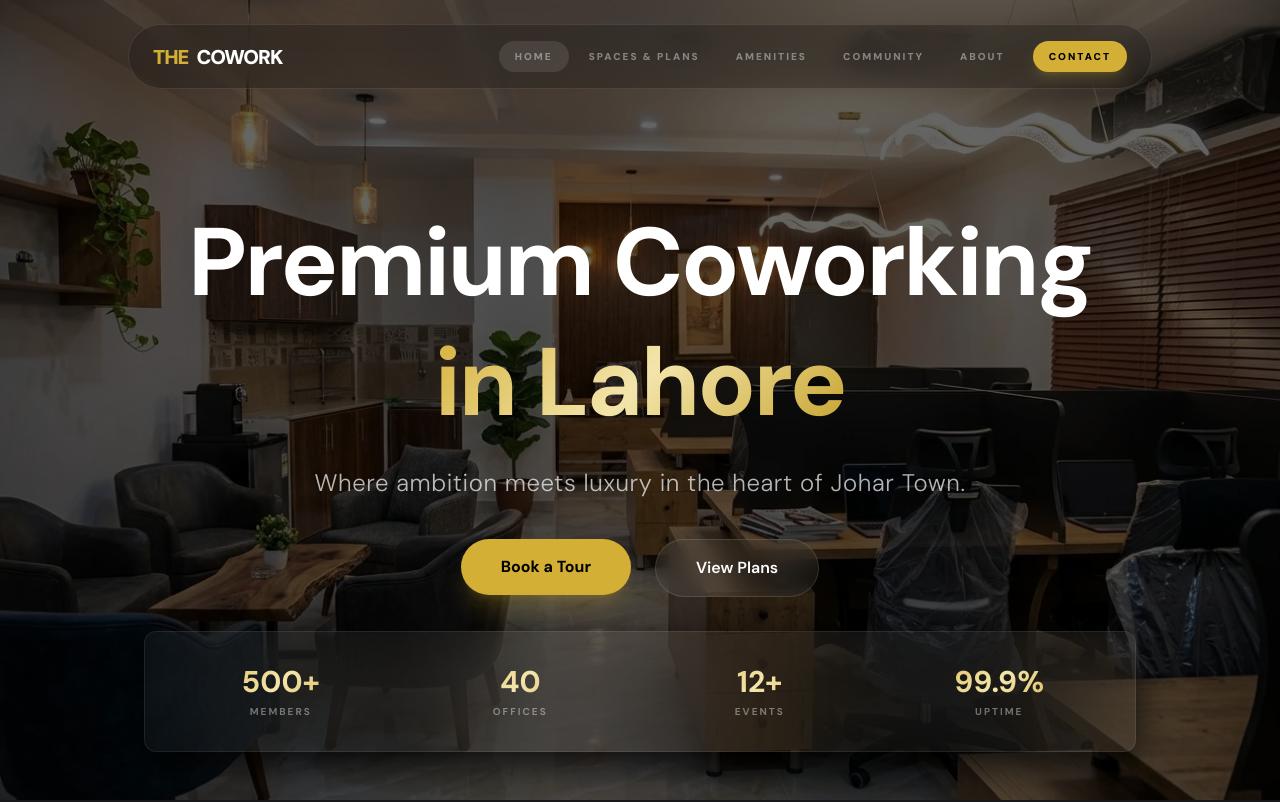
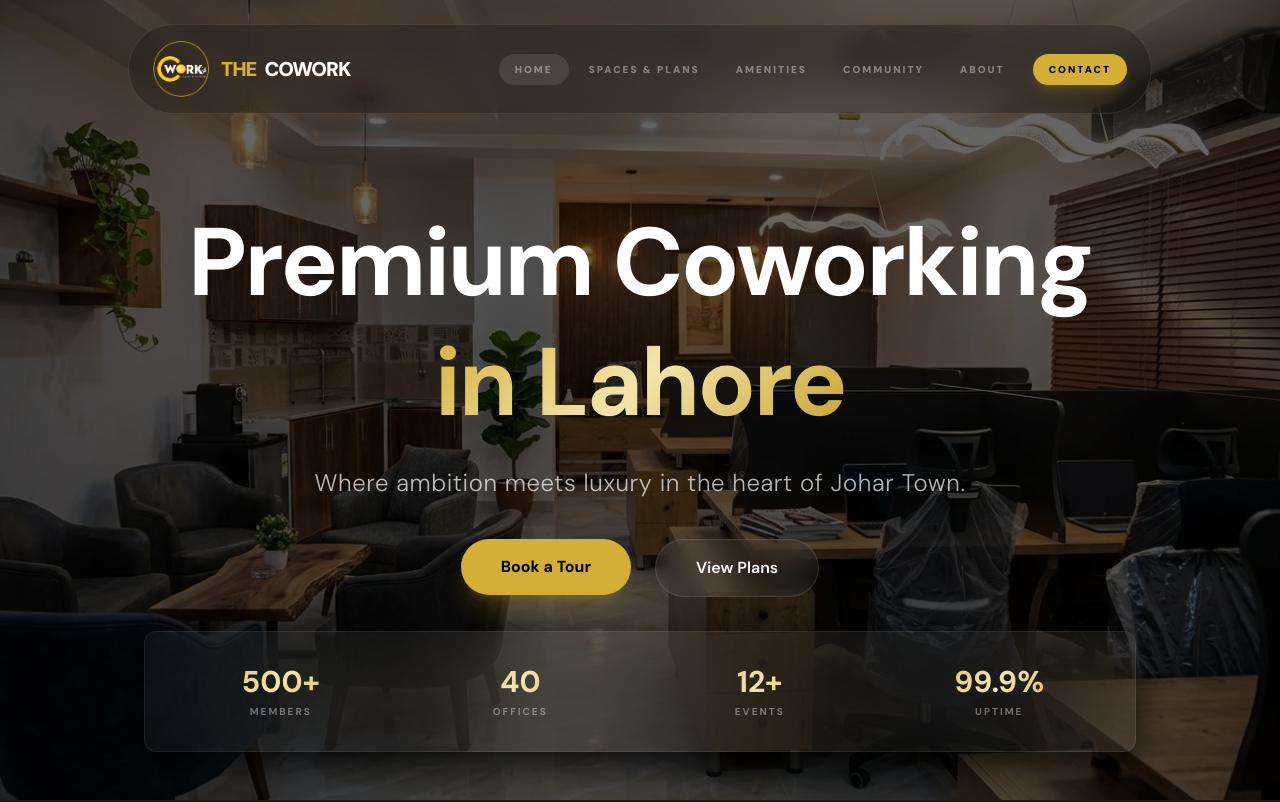
Before and after one commit to Wahabkh01/The-Cowork, a React (Vite) app: page / in a window 1280 px wide. Shown: the top 802 px of the page. Built offline with nearby package versions, Linux system fonts and the light colour scheme; a web font is replaced by a local one.

Commit message:
Added Logo

```diff
--- a/index.html
+++ b/index.html
@@ -3,7 +3,7 @@
   <head>
     <meta charset="UTF-8" />
     <meta name="viewport" content="width=device-width, initial-scale=1.0, maximum-scale=1" />
-    <link rel="icon" type="image/png" href="/favicon.png" />
+    <link rel="icon" type="image/png" href="/Images/Logo.png" sizes="any" />
     <link rel="preconnect" href="https://fonts.googleapis.com">
     <link rel="preconnect" href="https://fonts.gstatic.com" crossorigin>
     <link href="https://fonts.googleapis.com/css2?family=Architects+Daughter&family=DM+Sans:ital,opsz,wght@0,9..40,100..1000;1,9..40,100..1000&family=Fira+Code:wght@300..700&family=Geist+Mono:wght@100..900&family=Geist:wght@100..900&family=IBM+Plex+Mono:ital,wght@0,100;0,200;0,300;0,400;0,500;0,600;0,700;1,100;1,200;1,300;1,400;1,500;1,600;1,700&family=IBM+Plex+Sans:ital,wght@0,100..700;1,100..700&family=Inter:ital,opsz,wght@0,14..32,100..900;1,14..32,100..900&family=JetBrains+Mono:ital,wght@0,100..800;1,100..800&family=Libre+Baskerville:ital,wght@0,400;0,700;1,400&family=Lora:ital,wght@0,400..700;1,400..700&family=Merriweather:ital,opsz,wght@0,18..144,300..900;1,18..144,300..900&family=Montserrat:ital,wght@0,100..900;1,100..900&family=Open+Sans:ital,wght@0,300..800;1,300..800&family=Outfit:wght@100..900&family=Oxanium:wght@200..800&family=Playfair+Display:ital,wght@0,400..900;1,400..900&family=Plus+Jakarta+Sans:ital,wght@0,200..800;1,200..800&family=Poppins:ital,wght@0,100;0,200;0,300;0,400;0,500;0,600;0,700;0,800;0,900;1,100;1,200;1,300;1,400;1,500;1,600;1,700;1,800;1,900&family=Roboto+Mono:ital,wght@0,100..700;1,100..700&family=Roboto:ital,wght@0,100..900;1,100..900&family=Source+Code+Pro:ital,wght@0,200..900;1,200..900&family=Source+Serif+4:ital,opsz,wght@0,8..60,200..900;1,8..60,200..900&family=Space+Grotesk:wght@300..700&family=Space+Mono:ital,wght@0,400;0,700;1,400;1,700&display=swap" rel="stylesheet">
--- a/src/components/Footer.tsx
+++ b/src/components/Footer.tsx
@@ -9,9 +9,12 @@ export function Footer() {
 
         <div className="grid grid-cols-1 md:grid-cols-4 gap-16 mb-24 relative z-10">
           <div className="space-y-8">
-            <div className="text-2xl font-black tracking-tighter">
-              <span className="text-primary">THE</span>
-              <span className="text-white">COWORK</span>
+            <div className="flex items-center gap-3">
+              <img src="/Images/Logo.png" alt="The Cowork Hub Logo" className="h-10 w-auto" />
+              <div className="text-2xl font-black tracking-tighter">
+                <span className="text-primary">THE</span>
+                <span className="text-white">COWORK</span>
+              </div>
             </div>
             <p className="text-white/40 text-sm leading-relaxed font-light">
               Premium workspace solutions for the modern professional in Lahore.
--- a/src/components/Navigation.tsx
+++ b/src/components/Navigation.tsx
@@ -36,9 +36,12 @@ export function Navigation() {
       >
         <div className="container mx-auto px-6 flex items-center justify-between">
           <Link href="/">
-            <div className="text-xl font-black tracking-tighter cursor-pointer flex items-center gap-2 group">
-              <span className="text-primary group-hover:scale-110 transition-transform">THE</span>
-              <span className="text-white">COWORK</span>
+            <div className="flex items-center gap-3">
+              <img src="/Images/Logo.png" alt="The Cowork Hub Logo" className="h-14 w-auto" />
+              <div className="text-xl font-black tracking-tighter cursor-pointer flex items-center gap-2 group">
+                <span className="text-primary group-hover:scale-110 transition-transform">THE</span>
+                <span className="text-white">COWORK</span>
+              </div>
             </div>
           </Link>
 
```
Also changed, not shown: public/Images/FAvIcon.png (added), public/Images/Logo.png (added).
